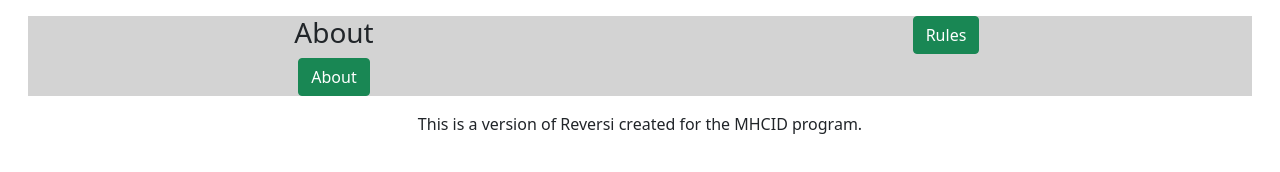
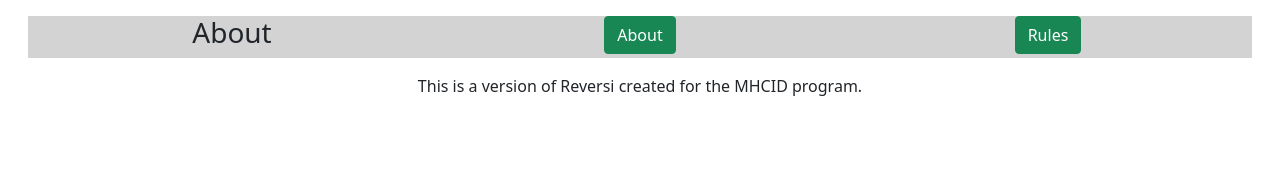
Before and after one commit to RachelLamber/reversi-lambert, a website: page public/about.html in a window 1280 px wide. Drawn offline with nearby package versions, Linux system fonts and the light colour scheme.

Commit message:
fixed button alignment

```diff
--- a/public/about.html
+++ b/public/about.html
@@ -20,6 +20,8 @@
       <div class="row m-3 headerrow">
         <div class="col text-center">
           <h3>About</h3>
+        </div>
+        <div class="col text-center">
           <a class ="btn btn-success text-nowrap" href="about.html">About</a>
         </div>
         <div class="col text-center">
```
